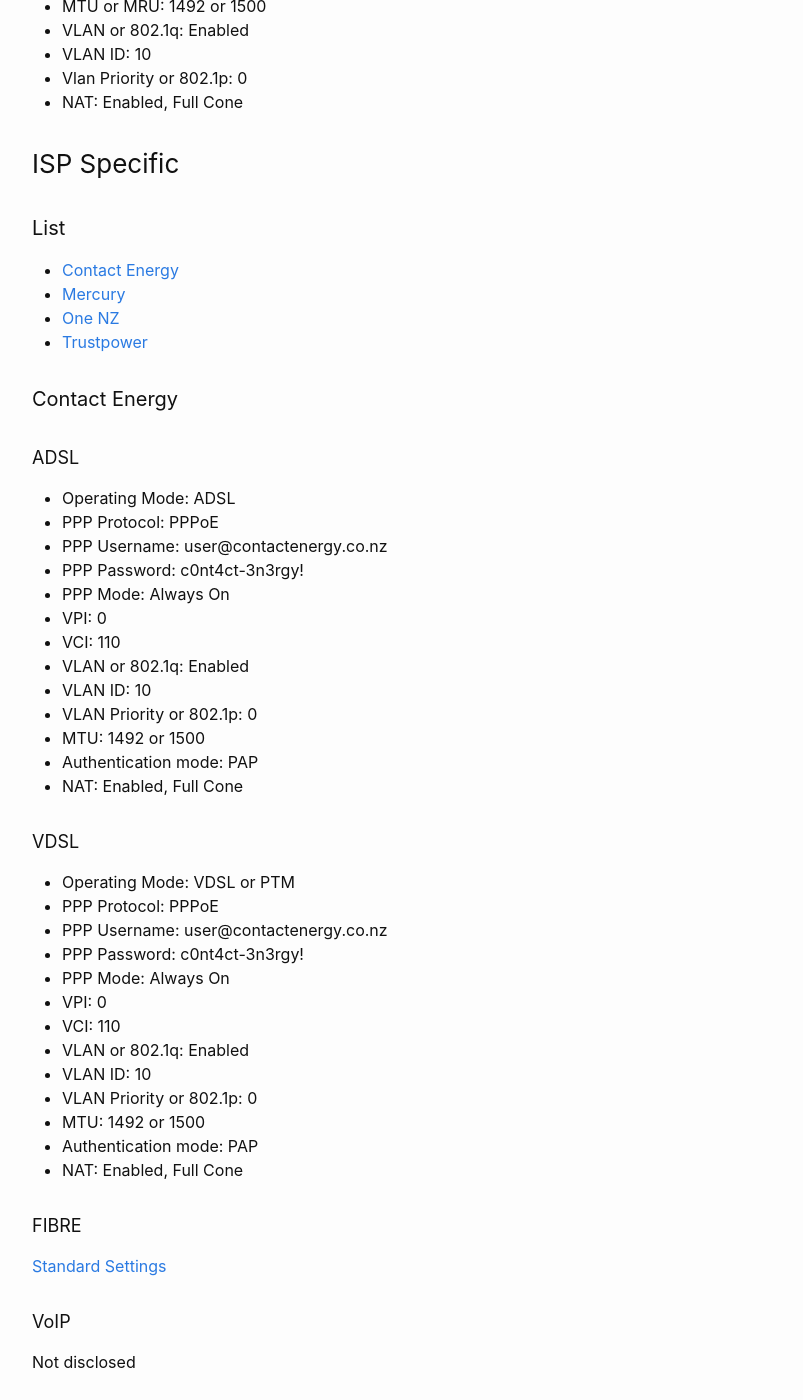
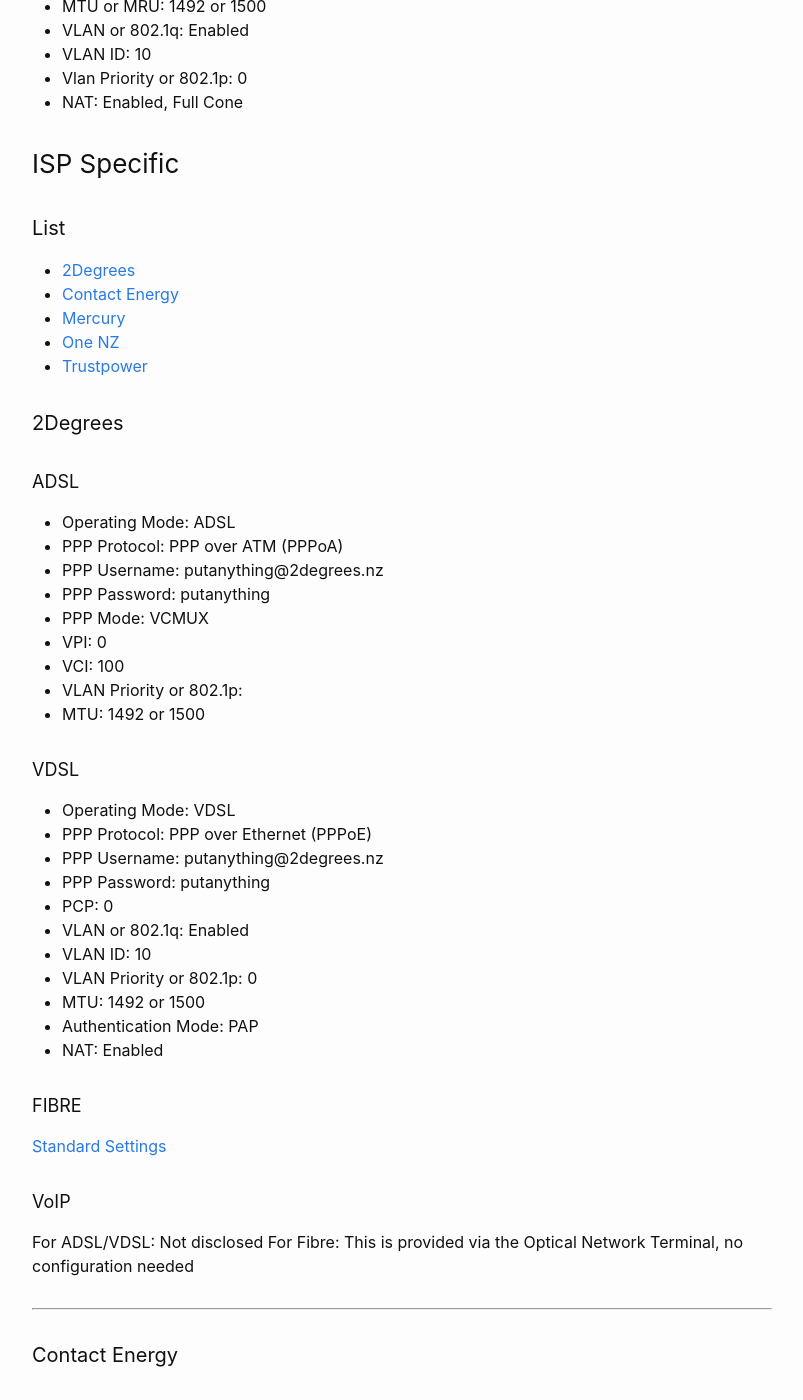
Before and after one commit to NikolaiJamez/NZModemConfiguration, a Jekyll site: the page built from isp-settings.md, in a window 1280 px wide and 1400 px high, scrolled down 278 px. Shown: the whole window, without its empty margins (238-1041 px from the left). Built offline with Jekyll 4.4.1, drawn with Linux system fonts in a browser that asks for light colours; some of the changed text lies outside the part shown.

Commit message:
Added 2degrees to general settings page

```diff
--- a/isp-settings.md
+++ b/isp-settings.md
@@ -3,7 +3,7 @@
 title: ISP Settings
 ---
 ### Standard Settings {#standard_settings}
-- Operating Mode: Ethernet WAN
+- Operating Mode: Fibre or Ethernet WAN
 - Connection Type: Dynamic IP, IPoE (IP over Ethernet), Automatic IP or DHCP
 - MTU or MRU: 1492 or 1500
 - VLAN or 802.1q: Enabled
@@ -13,6 +13,7 @@
 
 ### ISP Specific
 #### List
+- [2Degrees](#2degrees)
 - [Contact Energy](#contact_energy)
 - [Mercury](#mercury)
 - [One NZ](#one_nz)
@@ -86,6 +87,44 @@
 
 ##### VoIP
 -->
+
+#### 2Degrees
+##### ADSL
+
+- Operating Mode: ADSL
+- PPP Protocol: PPP over ATM (PPPoA)
+- PPP Username: putanything@2degrees.nz
+- PPP Password: putanything
+- PPP Mode: VCMUX
+- VPI: 0
+- VCI: 100
+- VLAN Priority or 802.1p:
+- MTU: 1492 or 1500
+
+##### VDSL
+
+- Operating Mode: VDSL
+- PPP Protocol: PPP over Ethernet (PPPoE)
+- PPP Username: putanything@2degrees.nz
+- PPP Password: putanything
+- PCP: 0
+- VLAN or 802.1q: Enabled
+- VLAN ID: 10
+- VLAN Priority or 802.1p: 0
+- MTU: 1492 or 1500
+- Authentication Mode: PAP
+- NAT: Enabled
+
+##### FIBRE
+
+[Standard Settings](#standard_settings)
+
+##### VoIP
+
+For ADSL/VDSL: Not disclosed
+For Fibre: This is provided via the Optical Network Terminal, no configuration needed
+
+---
 
 #### Contact Energy {#contact_energy}
 ##### ADSL
```
Also changed, not shown: 3 other files.
